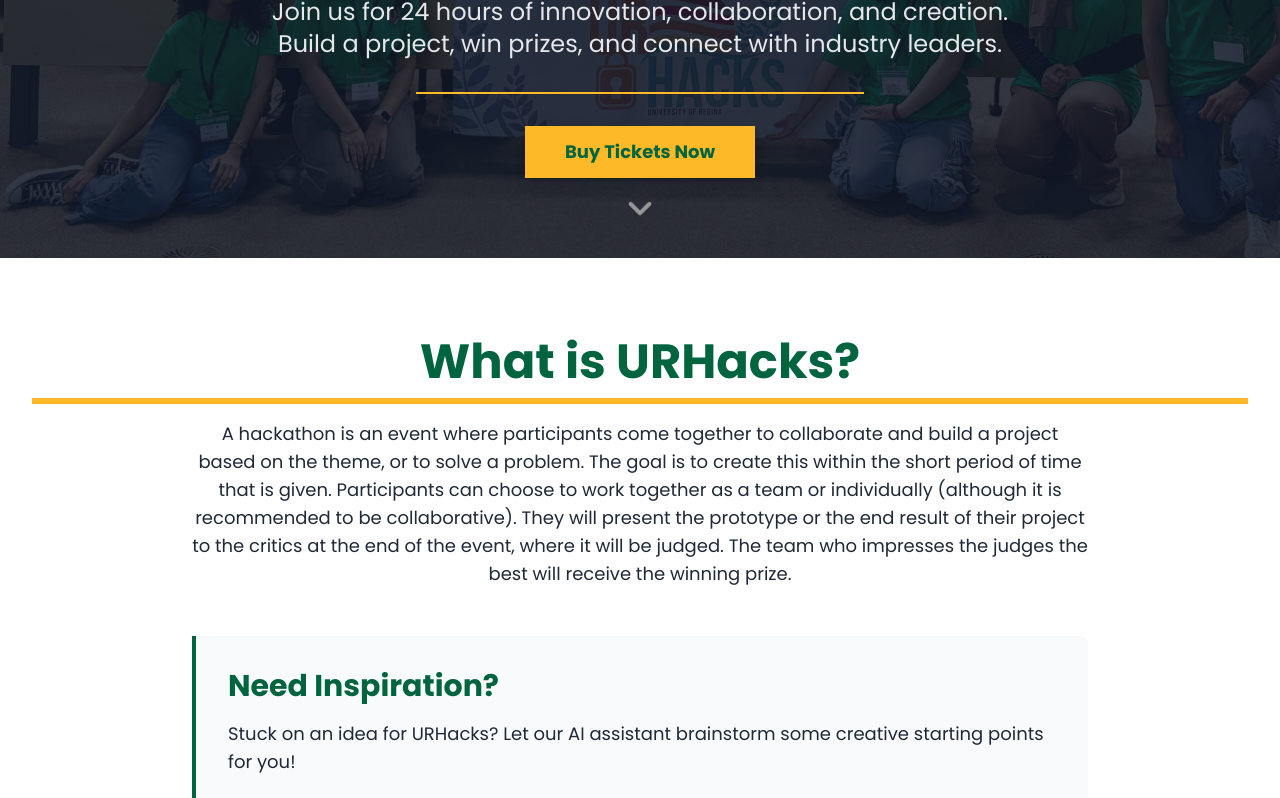
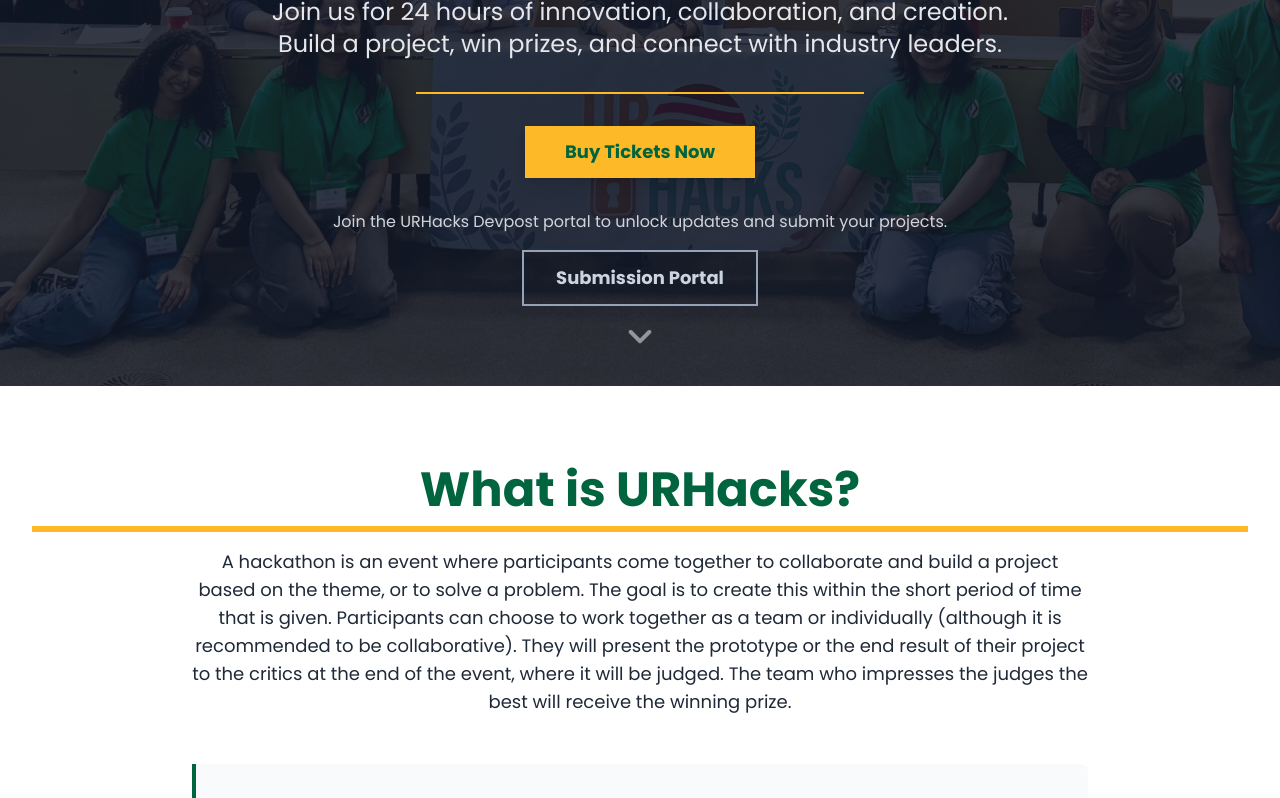
Before and after one commit to Vishhyy/ur-csss-website, a React (Vite) app: page /urhacks in a window 1280 px wide. Shown: the part 880-1678 px from the top of the page. Built offline with nearby package versions, Linux system fonts and the light colour scheme.

Commit message:
feat(URHacks): Add Devpost link and update schedule

```diff
--- a/src/components/URHacksHero.tsx
+++ b/src/components/URHacksHero.tsx
@@ -27,8 +27,7 @@ const URHacksHero: React.FC = () => {
                     <img
                         src={urHacksLogo}
                         alt="URHacks 2025 Logo"
-                        // --- FINAL SIZE INCREASE ---
-                        className="w-full max-w-2xl mx-auto" // Increased from max-w-xl to max-w-2xl
+                        className="w-full max-w-2xl mx-auto"
                         style={{ filter: 'drop-shadow(0 4px 15px rgba(0,0,0,0.5))' }}
                     />
                 </div>
@@ -43,6 +42,7 @@ const URHacksHero: React.FC = () => {
                     <div className="w-1/2 max-w-md h-0.5 bg-[#fdb927] mx-auto my-8"></div>
                 </div>
 
+                <div className="flex flex-col items-center gap-8">
                     <div className={`transition-all duration-700 ease-out delay-500 ${isLoaded ? 'opacity-100 translate-y-0' : 'opacity-0 translate-y-4'}`}>
                         <a
                             href="https://buytickets.at/csssuofr/1880991"
@@ -52,6 +52,21 @@ const URHacksHero: React.FC = () => {
                         >
                             Buy Tickets Now
                         </a>
+                    </div>
+
+                    <div className={`transition-all duration-700 ease-out delay-700 ${isLoaded ? 'opacity-100' : 'opacity-0'}`}>
+                        <p className="text-gray-300 mb-4">
+                            Join the URHacks Devpost portal to unlock updates and submit your projects.
+                        </p>
+                        <a
+                            href="https://urhacks2025.devpost.com/"
+                            target="_blank"
+                            rel="noopener noreferrer"
+                            className="inline-block bg-transparent border-2 border-slate-400 text-slate-300 font-bold py-3 px-8 text-lg hover:bg-slate-700 hover:text-white transition-colors"
+                        >
+                            Submission Portal
+                        </a>
+                    </div>
                 </div>
             </div>
 
@@ -63,8 +78,8 @@ const URHacksHero: React.FC = () => {
         `}
                 aria-label="Scroll down"
             >
-                <svg xmlns="http://www.w3.org/2000/svg" className="h-8 w-8" fill="none" viewBox="0 0 24 24" stroke="currentColor">
-                    <path strokeLinecap="round" strokeLinejoin="round" strokeWidth={3} d="M19 9l-7 7-7-7" />
+                <svg xmlns="http://www.w3.org/2000/svg" className="h-8 w-8" fill="none" viewBox="0 0 24 24" stroke="currentColor" strokeWidth={3}>
+                    <path strokeLinecap="round" strokeLinejoin="round" d="M19 9l-7 7-7-7" />
                 </svg>
             </a>
         </div>
--- a/src/data/scheduleData.ts
+++ b/src/data/scheduleData.ts
@@ -23,7 +23,7 @@ export const schedule = [
       { time: "3:00 PM", description: "Hackathon timer ends! All projects must have been submitted" },
       { time: "3:30 PM", description: "Team Presentations begin" },
       { time: "5:00 PM", description: "Judges deliberate final decisions" },
-      { time: "5:30 PM", description: "Award ceremony (First, Runner up, People's choice, Bounty prizes)" },
+      { time: "5:30 PM", description: "Award ceremony (First, Runner up, Best Business Solution)" },
       { time: "5:45 PM", description: "Closing remarks" },
     ]
   }
```
Also changed, not shown: 1 other file (tests, documents, lock files or other folders). Lines whose indentation alone changed are shown as unchanged.
